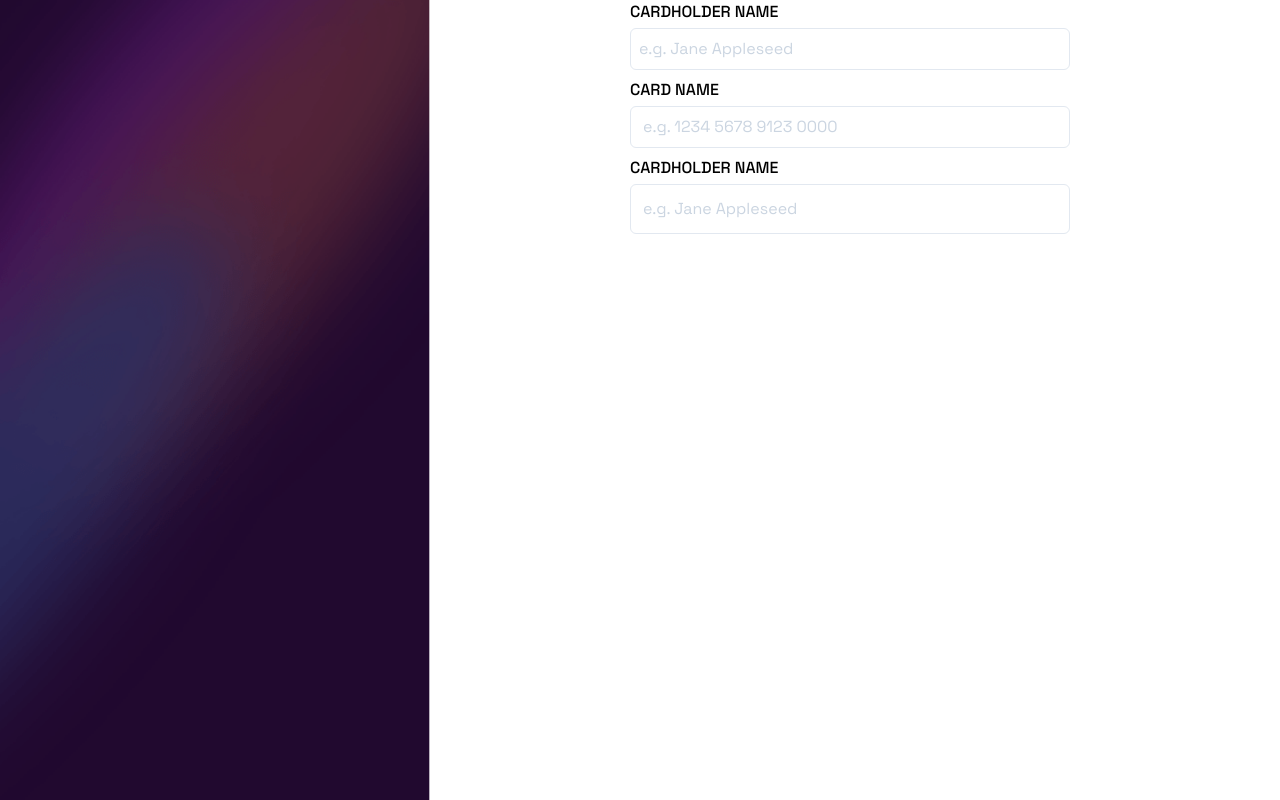
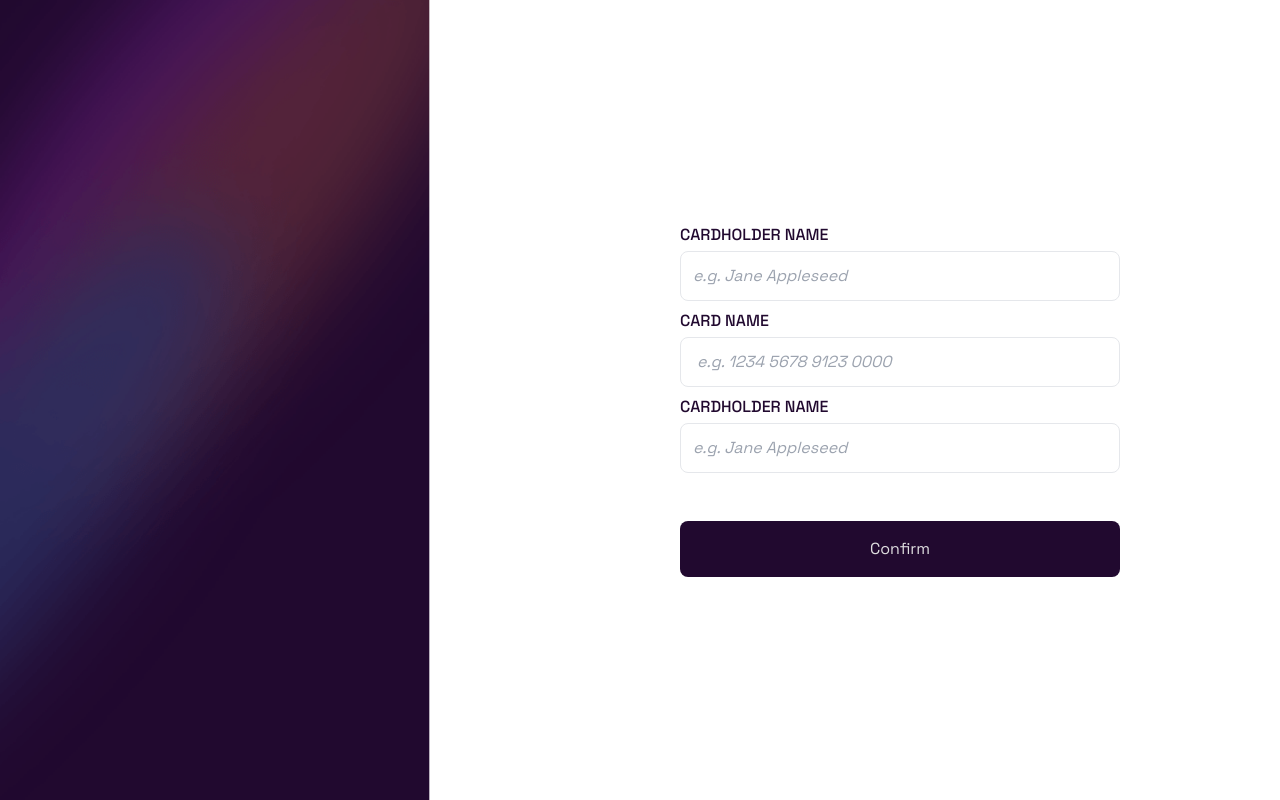
Before and after one commit to JFmaia/form-card-interative, a React (Vite) app in the folder loginCardInterative/: page / in a window 1280 px wide. Built offline with nearby package versions, Linux system fonts and the light colour scheme.

Commit message:
fix: form base of screen.

```diff
--- a/loginCardInterative/src/App.tsx
+++ b/loginCardInterative/src/App.tsx
@@ -5,24 +5,22 @@ function App() {
   const [count, setCount] = useState(0)
 
   return (
-    <div className="max-w-[1344px] mx-auto flex flex-col justify-center items-center">
-      <div className="flex flex-row justify-around w-[100%] h-[100%] items-center">
+    <div className="max-w-[1344px] h-[100%] flex flex-row justify-between items-center self-center mx-40">
       <span></span>
       <div className="flex flex-col w-[440px] gap-2">
         <div>
-            <span className="font-medium">CARDHOLDER NAME</span>
-            <input className="w-[100%] placeholder:text-slate-300 p-2 bg-white border border-slate-200 rounded-md mt-1" type="text" placeholder="e.g. Jane Appleseed"/>
+          <span className="font-medium text-[#21092F]">CARDHOLDER NAME</span>
+          <input className="w-[100%] placeholder:italic placeholder:#8E8593 p-3 bg-white text-[#21092F] border border-#DEDDDF  rounded-lg mt-1" type="text" placeholder="e.g. Jane Appleseed"/>
         </div>
         <div>
-            <span className="font-medium">CARD NAME</span>
-            <input className="w-[100%] placeholder:text-slate-300 p-2 bg-white border border-slate-200 rounded-md mt-1" type="text" placeholder=" e.g. 1234 5678 9123 0000"/>
+          <span className="font-medium text-[#21092F]">CARD NAME</span>
+          <input className="w-[100%] placeholder:italic placeholder:##8E8593 p-3 bg-white text-[#21092F] border border-#DEDDDF rounded-lg mt-1" type="text" placeholder=" e.g. 1234 5678 9123 0000"/>
         </div>
         <div>
-            <span className="font-medium">CARDHOLDER NAME</span>
-            <input className="w-[100%] placeholder:text-slate-300 p-3 bg-white border border-slate-200 rounded-md mt-1" type="text" placeholder="e.g. Jane Appleseed"/>
+          <span className="font-medium text-[#21092F]">CARDHOLDER NAME</span>
+          <input className="w-[100%] placeholder:italic placeholder:##8E8593 p-3 bg-white text-[#21092F] border border-#DEDDDF rounded-lg mt-1" type="text" placeholder="e.g. Jane Appleseed"/>
         </div>
-          <button></button>
-        </div>
+        <button className="w-[100%] rounded-lg bg-[#21092F] text-[#DEDDDF] p-4 mt-10 ">Confirm</button>
       </div>
     </div>
   )
```
Lines whose indentation alone changed are shown as unchanged.
